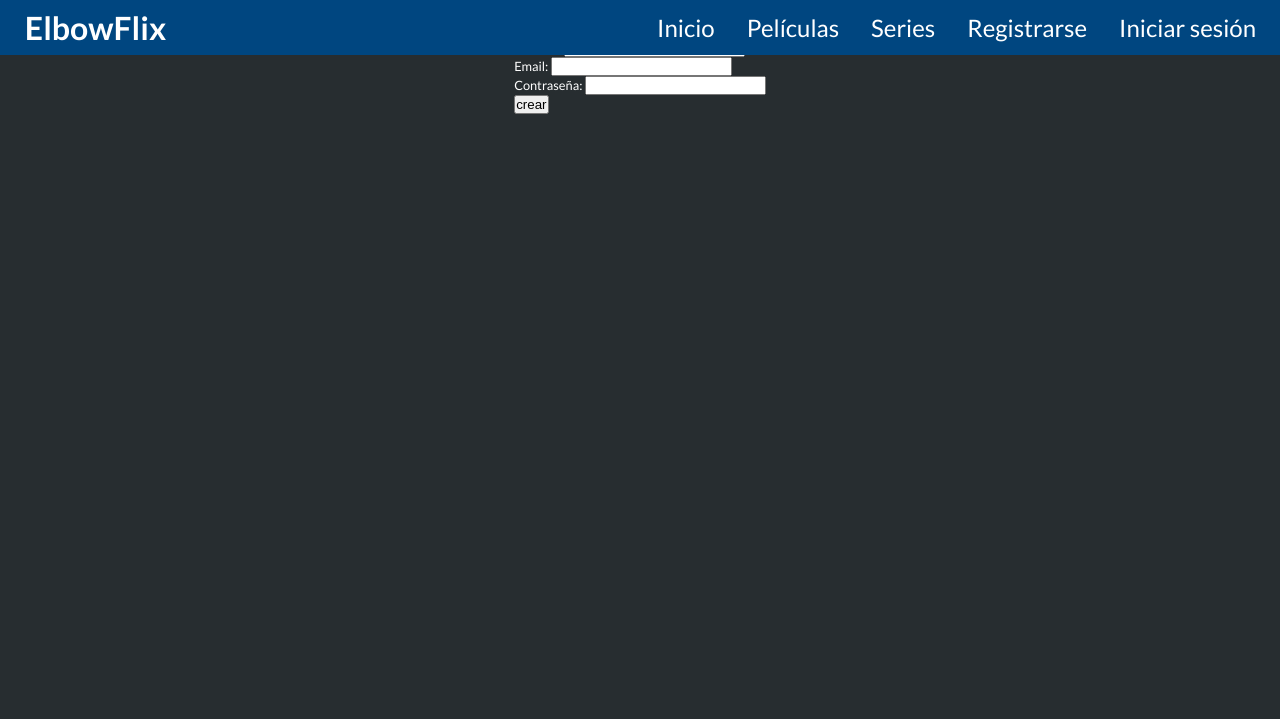
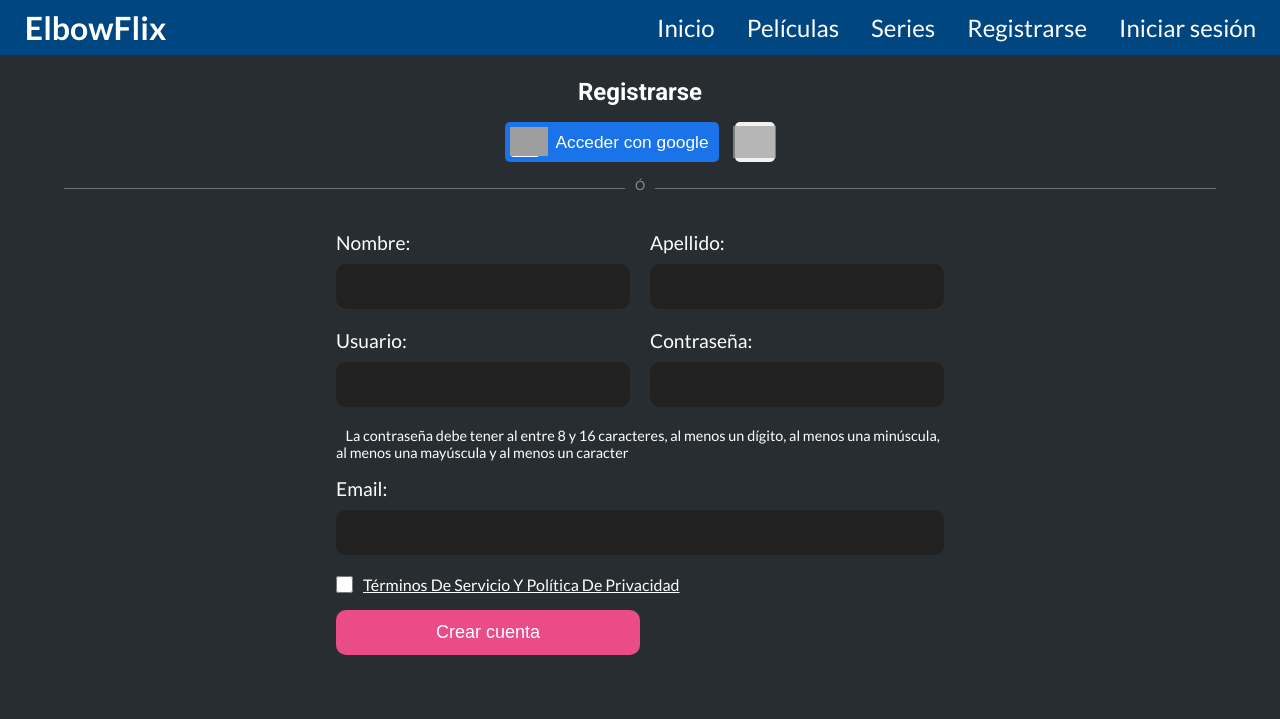
Before and after one commit to JulianD1997/Codo_a_Codo_Django, a Django app: page /register/ in a window 1280 px wide. Shown: the top 719 px of the page. Run offline with Django 4.2, Linux system fonts and the light colour scheme; grey boxes are pictures that could not be loaded.

Commit message:
front end user registration and saving to db

```diff
--- /dev/null
+++ b/static/css/users/register_style.css
@@ -0,0 +1,252 @@
+button{
+    cursor: pointer;
+}
+/* centrar los objetos */
+.main__login{
+    width: 100vw;
+    display: flex;
+    flex-direction: column;
+    justify-content: center;
+    align-items: center;
+    margin-bottom: 1rem;
+}
+.main__title{
+    font-size: 1.5rem;
+    font-weight: 700;
+    margin-bottom: 1rem;
+}
+.main__login-container{
+    width: 100vw;
+    display: flex;
+    justify-content: center;
+    align-items: center;
+    gap: 1rem;
+}
+/*estilo botones de logueo*/
+
+.login__button{
+    padding: 0 10px 0 5px;
+    height: 40px;
+    min-width: 200px;
+    background-color: rgb(26,115,232);
+    border: none;
+    border-radius: 5px;
+    display: flex;
+    align-items: center;
+    gap: 15px;
+}
+.login__button picture{
+    width: 30px;
+    height: 30px;
+    border-radius: 4px;
+    background-color: var(--text-color);
+}
+.login__button picture img{
+    height: 95%
+}
+.login__button span{
+    color: var(--text-color);
+    font-size: 1.3em;
+    font-weight: 500;
+}
+.twitter__button{
+    display: flex;
+    justify-content: center;
+    align-items: center;
+    background-color: rgb(242,242,242);
+    width: 40px;
+    height: 40px;
+    border: none;
+    border-radius: 5px;
+}
+.twitter__button img{
+    height: 80%;
+    opacity: 0.7;
+}
+
+.main button{
+    transition: opacity 0.3s;
+}
+.main button:hover{
+    opacity: 0.8;
+    box-shadow: 0px 0px 3px 2px rgba(228, 228, 228, 0.544);
+}
+
+/* linea divisioria botones de logueo formulario */
+
+.main__divider{
+    width: 90%;
+    margin: 10px;
+    overflow: visible;
+    border:none;
+    border-top: 1px solid rgb(112, 112, 112);
+    color: rgba(255, 255, 255, 0.445);
+    text-align: center;
+}
+/* O centrado  */
+.main__divider:after{
+    content: "Ó";
+    display: inline-block;
+    position: relative;
+    top:-12px;
+    padding: 0 10px;
+    background-color: var(--secondary-color);
+}
+/* posicion del formulario de registro */
+.main__registrer{
+    display: flex;
+    justify-content: center;
+    align-items: center;
+    width: 100vw;
+}
+.main__form{
+    padding: 1rem;
+    width: 100vw;
+}
+.form__container{
+    margin-bottom: 20px;
+    display: flex;
+    flex-direction: column;
+}
+.form__container>.fa-solid,.form__container>span,.form__container-checkbox>span{
+    display: none;
+}
+.span__login{
+    display: block;
+}
+.form__container > label{
+    font-size: 1.2rem;
+    font-weight: 400;
+    margin-bottom: 10px;
+}
+.form__input{
+    border-radius: 10px;
+    height: 45px;
+    border: 1px solid transparent;
+    background-color: rgb(33, 33, 33);
+    color: var(--text-color);
+    outline: none;
+    padding: 10px;
+    font-size: 1rem;
+}
+.form__input:is(:hover,:focus,:active){
+    background-color: rgb(69, 64, 69);
+    color: white;
+    box-shadow:
+        0 0 5px 2px rgb(234,76,137),
+        0 0 3px rgba(255, 255, 255, 0.526);
+}
+.form__container-checkbox{
+    width: 100%;
+    display: flex;
+    flex-direction: column;
+    margin-bottom: 1rem;
+
+}
+.form__container-checkbox>div{
+    display: flex;
+    justify-content: flex-start;
+    align-items: center;
+    gap: 10px;
+}
+.form__checkbox{
+    width: 17px;
+    height: 17px;
+}
+.form__checkbox-label{
+    font-size: 1rem;
+    color: var(--text-color);
+}
+.form__checkbox-label >a{
+    color: var(--text-color);
+    text-transform: capitalize;
+    text-decoration: underline;
+    line-height: 1rem;
+}
+.form__button{
+    width: 50%;
+    height: 45px;
+    background-color: rgb(234,76,137);
+    color: rgb(255, 255, 255);
+    font-size: 18px;
+    font-weight: 500;
+    border:none;
+    border-radius: 10px;
+}
+.form__span{
+    color: rgb(133, 11, 11);
+}
+.span__info{
+    margin-bottom: 1rem;
+}
+.span-password{
+    font-size: 0.9rem;
+}
+.span-password>i{
+    color: var(--tertiary-color);
+    margin-right: 0.6rem;
+}
+.correct{
+    position: relative;
+}
+.correct > .fa-circle-check{
+    display: block;
+    color: rgb(30, 255, 0);
+    position: absolute;
+    top: 50px;
+    left: 90%;
+}
+.incorrect{
+    position: relative;
+}
+.incorrect > .fa-circle-xmark{
+    display: block;
+    color: rgb(255, 0, 0);
+    position: absolute;
+    top: 50px;
+    left: 90%;
+}
+.incorrect > .form__span{
+    display: block;
+}
+.incorrect > div .form__span{
+    display: block;
+}
+
+.errorlist{
+    margin-top: 0.5rem;
+    font-size: 0.8rem;
+    color: var(--accent-color)
+}
+@media (min-width: 950px){
+    .main__form{
+
+        padding: 1rem;
+        width: 50%;
+    }
+    .form__container-user{
+        width: 100%;
+        display: flex;
+        justify-content: center;
+        align-items: center;
+        gap: 20px;
+    }
+    .form__container{
+        width: 100%;
+    }
+    .main{
+        height: 90vh;
+    }
+    .correct.dos > .fa-circle-check{
+        left: 95%;
+    }
+    .correct:nth-child(3) > .fa-circle-check{
+        left: 95%;
+    }
+    .incorrect.dos > .fa-circle-xmark{
+        left: 95%;
+    }
+    .incorrect:nth-child(3) > .fa-circle-xmark{
+        left: 95%;
+    }
+}
--- a/static/css/variables.css
+++ b/static/css/variables.css
@@ -10,6 +10,7 @@
   --tertiary-color: rgb(255, 191, 0);
   --accent-color: rgb(186, 31, 36);
   --accent-light-color: rgba(186, 31, 36, 0.9);
+  --success-color: rgb(75,181,67);
   --black-color: rgb(0, 0, 0);
   --text-color: rgb(255, 255, 255);
   --hover-text-color: rgb(205, 205, 205);
@@ -55,4 +56,39 @@ ul {
   flex-direction: column;
   align-items: center;
 }
+section:first-child{
+  margin-top: calc(1.5rem + 54px);
+}
+.alert{
+  position: absolute;
+  z-index: 1000;
+  top: 50%;
+  left: 50%;
+  transform: translate(-50%,-50%);
+  height: 100%;
+  width: 100%;
+  background-color: rgba(0, 0, 0, 0.8);
+  display: flex;
+  justify-content: center;
+  align-items: center;
+}
+.alert__container{
+  position: relative;
+  font-size: 1.1rem;
+  padding: 5% 8%;
+  background-color: black;
+  border-radius: 20px;
+  color: var(--success-color);
+}
+.alert__close{
+  cursor: pointer;
+  position: absolute;
+  top: 5%;
+  right: 5%;
+  font-size: 1.5rem;
+  color: var(--text-color);
+}
+.alert.no_active{
+  display: None;
+}
 /* end global style */
--- a/static/js/nav_bar.js
+++ b/static/js/nav_bar.js
@@ -1,5 +1,7 @@
 const burger = document.querySelector('#burger');
 const navMenu = document.querySelector('.nav__menu');
+const alert = document.querySelector('.alert')
+const closeAlert = document.querySelector('.alert__close')
 
 burger.addEventListener('click', () => {
   // toggle the 'active' class on both the burger and the nav menu
@@ -19,3 +21,7 @@ document.querySelectorAll('.nav__link').forEach(n =>
         navMenu.classList.remove('active');
     })
 )
+closeAlert.addEventListener('click',()=>{
+  alert.classList.add('no_active')
+}
+)
--- /dev/null
+++ b/static/js/users/forms.js
@@ -0,0 +1,75 @@
+var completeForm = false
+function validateInput(input) {
+    switch (input.target.name) {
+        case 'name':
+            if (regularExpressions.name.test(input.target.value)) {
+                document.getElementsByClassName('form__container')[0].classList.add('correct')
+                document.getElementsByClassName('form__container')[0].classList.remove('incorrect')
+                completeForm = true
+            } else {
+                document.getElementsByClassName('form__container')[0].classList.remove('correct')
+                document.getElementsByClassName('form__container')[0].classList.add('incorrect')
+                completeForm = false
+            }
+            break;
+        case 'last_name':
+            if (regularExpressions.last_name.test(input.target.value)) {
+                document.getElementsByClassName('form__container')[1].classList.add('correct')
+                document.getElementsByClassName('form__container')[1].classList.remove('incorrect')
+                completeForm = true
+            } else {
+                document.getElementsByClassName('form__container')[1].classList.remove('correct')
+                document.getElementsByClassName('form__container')[1].classList.add('incorrect')
+                completeForm = false
+            }
+            break;
+        case 'user':
+            if (regularExpressions.user.test(input.target.value)) {
+                document.getElementsByClassName('form__container')[2].classList.add('correct')
+                document.getElementsByClassName('form__container')[2].classList.remove('incorrect')
+                completeForm = true
+            } else {
+                document.getElementsByClassName('form__container')[2].classList.remove('correct')
+                document.getElementsByClassName('form__container')[2].classList.add('incorrect')
+                completeForm = false
+            }
+            break;
+        case 'password':
+            if (regularExpressions.password.test(input.target.value)) {
+                document.getElementsByClassName('form__container')[3].classList.add('correct')
+                document.getElementsByClassName('form__container')[3].classList.remove('incorrect')
+                completeForm = true
+            } else {
+                document.getElementsByClassName('form__container')[3].classList.remove('correct')
+                document.getElementsByClassName('form__container')[3].classList.add('incorrect')
+                completeForm = false
+            }
+            break;
+        case 'email':
+            if (regularExpressions.email.test(input.target.value)) {
+                document.getElementsByClassName('form__container')[4].classList.add('correct')
+                document.getElementsByClassName('form__container')[4].classList.remove('incorrect')
+                completeForm = true
+            } else {
+                document.getElementsByClassName('form__container')[4].classList.remove('correct')
+                document.getElementsByClassName('form__container')[4].classList.add('incorrect')
+                completeForm = false
+            }
+            break;
+        case 'checkbox':
+            break;
+    }
+}
+const regularExpressions = {
+    name: /^[a-zA-ZÄ-ÿ\s]{1,40}$/,
+    last_name: /^[a-zA-ZÄ-ÿ\s]{1,40}$/,
+    user: /^[a-zA-ZÄ-ÿ\W\d\_]{4,16}$/,
+    email: /^[\w\d.-]*@?[\w\d]*\.[\w\d]+$/,
+    password: /^(?=.*\d)(?=.*[\u0021-\u002b\u003c-\u0040])(?=.*[A-Z])(?=.*[a-z])\S{8,16}$/
+}
+const forms = document.getElementsByClassName('main__form')
+const inputs = document.querySelectorAll('.main__form input')
+inputs.forEach(input => {
+    input.addEventListener('keyup', validateInput)
+    input.addEventListener('blur', validateInput)
+})
--- a/templates/layouts/fathers/base.html
+++ b/templates/layouts/fathers/base.html
@@ -20,9 +20,20 @@
         {% include 'layouts/partials/nav.html' %}
     </header>
     <main class='main'>
+        {% if messages %}
+            {% for message in messages %}
+                <div class="alert" role="alert">
+                <div class="alert__container">
+                    <span class="alert__message">{{message}}</span>
+                    <span class='alert__close' >&times;</span>
+                </div>
+                </div>
+            {% endfor %}
+        {% endif %}
         {% comment %} contenido de la pagina {% endcomment %}
         {% block 'content' %}
         {% endblock %}
+
     </main>
     <footer>
         {% comment %} informacion de la pagina {% endcomment %}
--- a/templates/layouts/partials/nav.html
+++ b/templates/layouts/partials/nav.html
@@ -2,7 +2,7 @@
     <a href="{% url 'index' %}" class="nav__logo">ElbowFlix</a>
     <ul class="nav__menu">
         <li class="nav__item">
-            <a href="#" class="nav__link"><i class="fa-solid fa-house"></i><span>Inicio</span></a>
+            <a href="{% url 'index' %}" class="nav__link"><i class="fa-solid fa-house"></i><span>Inicio</span></a>
         </li>
         <li class="nav__item">
             <a href="#" class="nav__link"><i class="fa-solid fa-film"></i><span>Películas</span></a>
@@ -11,7 +11,7 @@
             <a href="#" class="nav__link"><i class="fa-solid fa-tv"></i><span>Series</span></a>
         </li>
         <li class="nav__item">
-            <a href="#" class="nav__link"><i class="fa-solid fa-clipboard"></i><span>Registrarse</span></a>
+            <a href="{% url 'register' %}" class="nav__link"><i class="fa-solid fa-clipboard"></i><span>Registrarse</span></a>
         </li>
         <li class="nav__item">
             <a href="#" class="nav__link"><i class="fa-solid fa-user"></i><span>Iniciar sesión</span></a>
--- a/templates/users/register.html
+++ b/templates/users/register.html
@@ -1,18 +1,89 @@
 {% extends 'layouts/fathers/base.html' %}
 
-{% block 'title' %}Registro{% endblock %}
+{% block 'title' %}Registrarse{% endblock %}
 {% block 'styles' %}
     {% load static%}
+    <link rel="stylesheet" href="{% static 'css/users/register_style.css' %}" />
 {% endblock %}
 {% block 'content' %}
-    <section class='register'>
-        <form action="POST">
+    <section class="main__login">
+        <h3 class="main__title">Registrarse</h3>
+        <div class='main__login-container'>
+            <button class="login__button">
+                <picture><img src="https://storage.googleapis.com/support-kms-prod/ZAl1gIwyUsvfwxoW9ns47iJFioHXODBbIkrK"
+                        alt="logo_google"></picture>
+                <span class="span__login">Acceder con google</span>
+            <button class="twitter__button">
+                <img src="https://cdn-icons-png.flaticon.com/512/39/39552.png" alt="logo_twitter">
+            </button>
+        </div>
+    </section>
+    <hr class="main__divider">
+    <section class="main__registrer">
+        <form action="{% url 'register' %}" class='main__form' method="POST">
             {% csrf_token %}
-
-            {{form.as_div}}
-            <input type="submit" value='crear'>
+            <div class="form__container-user">
+                <div class="form__container">
+                    {{form.name.label_tag}}
+                    {{form.name}}
+                    <i class="fa-solid fa-circle-check"></i>
+                    <i class="fa-solid fa-circle-xmark"></i>
+                    <span class="form__span">No debe llevar números ni símbolos</span>
+                </div>
+                <div class="form__container">
+                    {{form.last_name.label_tag}}
+                    {{form.last_name}}
+                    <i class="fa-solid fa-circle-check"></i>
+                    <i class="fa-solid fa-circle-xmark"></i>
+                    <span class="form__span">No debe llevar números ni símbolos</span>
+                </div>
+            </div>
+            <div class="form__container-user">
+                <div class="form__container">
+                    {{form.user.label_tag}}
+                    {{form.user}}
+                    <i class="fa-solid fa-circle-check"></i>
+                    <i class="fa-solid fa-circle-xmark"></i>
+                    <span class="form__span">entre 4 a 16 caracteres</span>
+                    {% if form.errors %}
+                        {{form.errors.user}}
+                    {% endif %}
+                </div>
+                <div class="form__container">
+                    {{form.password.label_tag}}
+                    {{form.password}}
+                    <i class="fa-solid fa-circle-check"></i>
+                    <i class="fa-solid fa-circle-xmark"></i>
+                </div>
+            </div>
+            <div class='span__info'>
+                <span class="span-password">
+                    <i class="fa-regular fa-circle-info fa-lg"></i>
+                    La contraseña debe tener al entre 8 y 16 caracteres, al menos un dígito,
+                    al menos una minúscula, al menos una mayúscula y al menos un caracter
+                </span>
+            </div>
+            <div class="form__container">
+                {{form.email.label_tag}}
+                {{form.email}}
+                <i class="fa-solid fa-circle-check"></i>
+                <i class="fa-solid fa-circle-xmark"></i>
+                <span class="form__span">Correo incorrecto</span>
+                {% if form.errors %}
+                {{form.errors.email}}
+                {% endif %}
+            </div>
+            <div class="form__container-checkbox">
+                <div>
+                    <input type="checkbox" id="form__checkbox" class="form__checkbox" name="checkbox">
+                    <label for="form__checkbox" class='form__checkbox-label'><a href='#'>Términos de servicio y política de privacidad</a></label>
+                </div>
+                <span class="form__span">Aceptar las condiciones</span>
+            </div>
+            <button type="submit" class="form__button">Crear cuenta</button>
         </form>
     </section>
 {% endblock %}
 {% block 'scripts' %}
+<script src="{% static 'js/users/forms.js' %}"></script>
 {% endblock %}
--- a/users/forms.py
+++ b/users/forms.py
@@ -23,3 +23,11 @@ class UserForm(ModelForm):
             'email' : EmailInput(attrs={'class':'form__input'}),
             'password': PasswordInput(attrs={'class':'form__input'})
         }
+        error_messages = {
+            'user': {
+                'unique': 'Este nombre de usuario ya existe. Por favor, elige otro.',
+            },
+            'email': {
+                'unique': 'Este correo ya está registrado en nuestro sistema. Por favor, utiliza otro correo.',
+            },
+        }
--- a/users/views.py
+++ b/users/views.py
@@ -1,10 +1,24 @@
+from django.contrib import messages
 from django.shortcuts import redirect, render
 
 from .forms import UserForm
+from .models import User
 
 # Create your views here.
 
 def register(request):
+    if request.method == 'POST':
+        form = UserForm(request.POST)
+        if form.is_valid():
+            user = form.save(commit=False)
+            user.set_password(form.cleaned_data['password'])
+            user.save()
+            messages.success(request,'¡Usuario creado con éxito!')
+            return redirect('index')
+        context={'form':form,
+                 'errors':form.errors}
+        return render(request,'users/register.html',context)
+
     form = UserForm()
     context={'form':form}
     return render(request,'users/register.html',context)
```
Also changed, not shown: users/models.py (+31 -7 lines), users/migrations/0002_alter_user_options_alter_user_email_alter_user_table.py (added).
